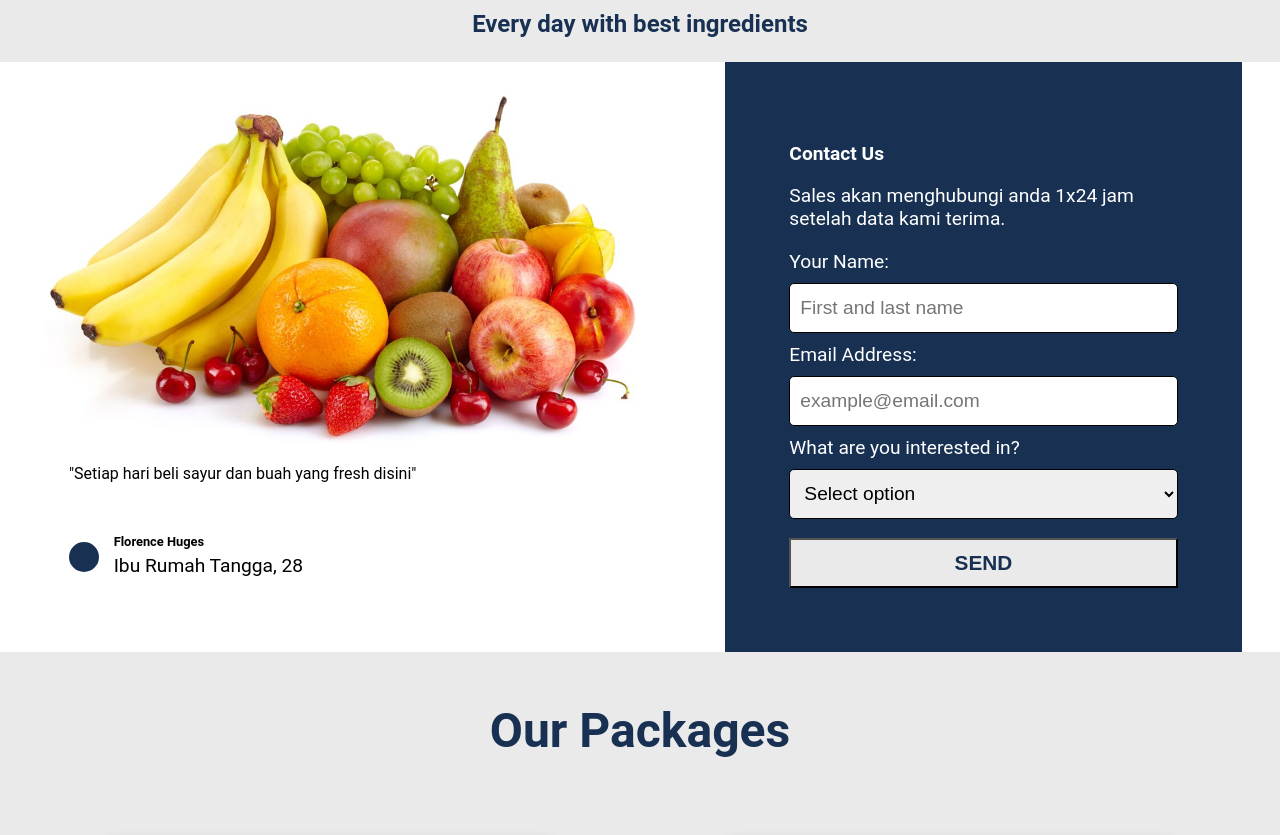
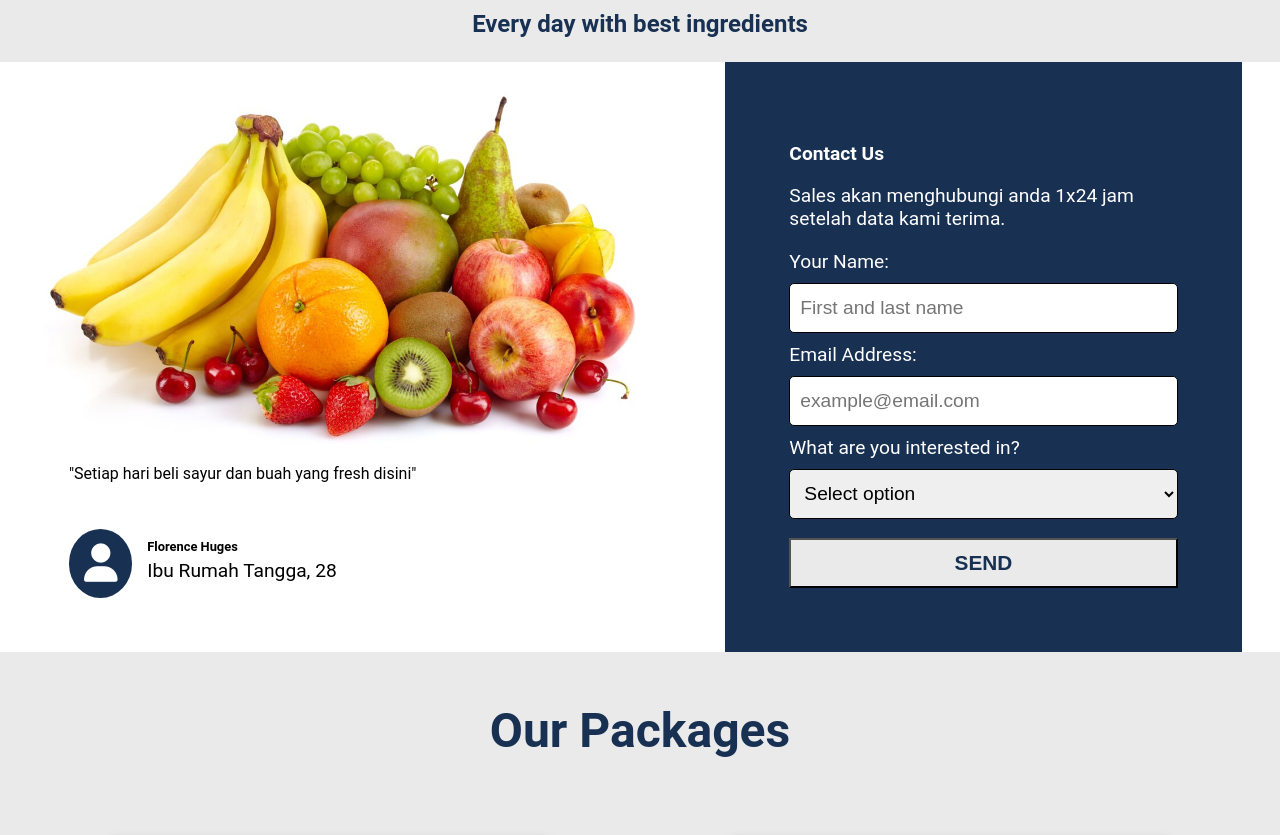
Before and after one commit to safayatkhanrohan/portofolio, a plain HTML site: page index.html in a window 1280 px wide. Shown: the part 250-1085 px from the top of the page. Drawn offline with Linux system fonts and the light colour scheme.

Commit message:
Update index.html

```diff
--- a/index.html
+++ b/index.html
@@ -6,6 +6,7 @@
     <title>Document</title>
     <script src="./js/script.js"></script>
     <link rel="stylesheet" href="./css/style.css" />
+    <script src="https://kit.fontawesome.com/975cfae689.js" crossorigin="anonymous"></script>
   </head>
   <body>
     <header>
```
